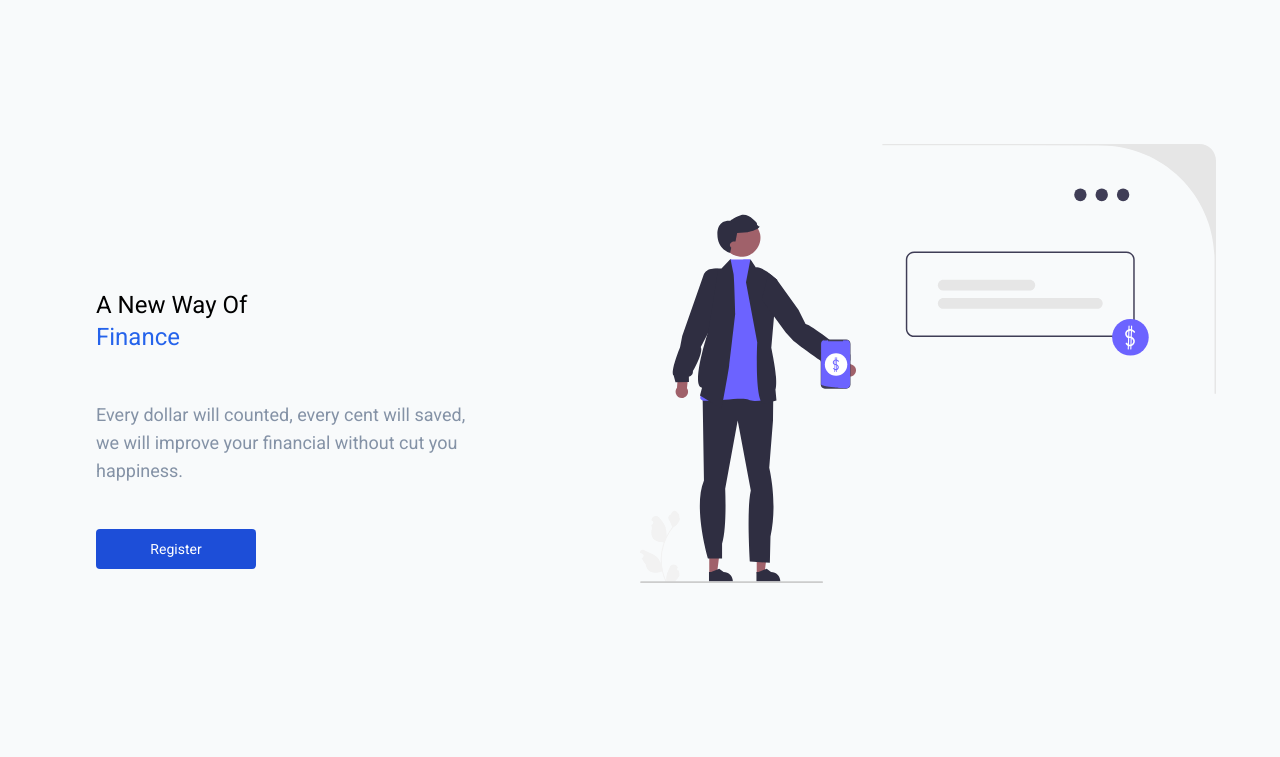
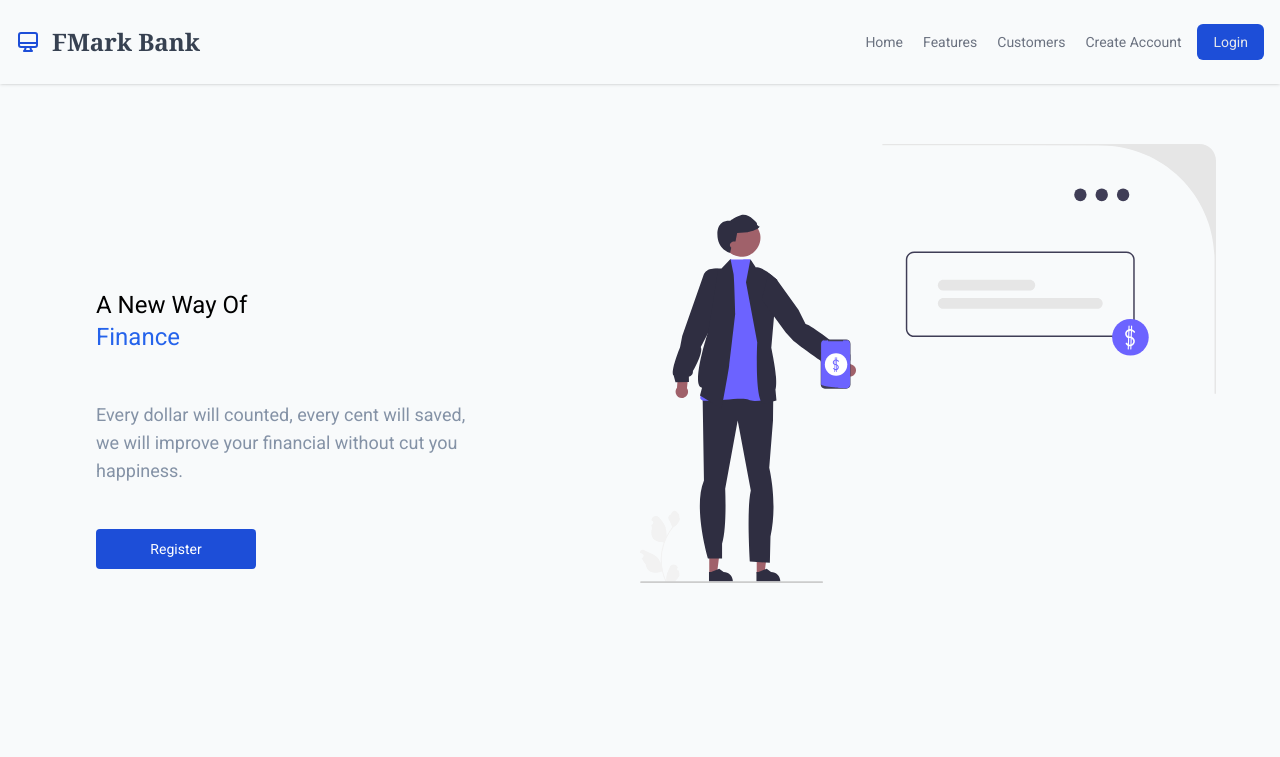
Before and after one commit to Marvel-Deone/Banking-app-angular, an Angular app: page /landing-page in a window 1280 px wide. Shown: the top 757 px of the page. Built offline with nearby package versions, Linux system fonts and the light colour scheme.

Commit message:
New update

```diff
--- a/src/app/app.component.html
+++ b/src/app/app.component.html
@@ -1,14 +1,13 @@
-<main class="flex flex-col h-screen bg-[#F8FAFB]" *ngIf="!user.IsLoggedIn()">
-    <ng-container *ngIf="isMenuVisible">
+<ng-container *ngIf="isMenuVisible">
+    <main class="flex flex-col h-screen bg-[#F8FAFB]">
         <app-menu></app-menu>
         <router-outlet></router-outlet>
         <app-footer></app-footer>
-    </ng-container>
-    <ng-container *ngIf="!isMenuVisible">
-        <router-outlet></router-outlet>
-    </ng-container>
-</main>
-
+    </main>
+</ng-container>
+<ng-container *ngIf="!isMenuVisible">
+    <router-outlet></router-outlet>
+</ng-container>
 <main class="lg:flex min-h-screen bg-[#F8FAFB] md:gap-32" *ngIf="user.IsLoggedIn()">
     <app-sidemenu></app-sidemenu>
     <router-outlet></router-outlet>
--- a/src/app/app.component.ts
+++ b/src/app/app.component.ts
@@ -24,8 +24,6 @@ export class AppComponent implements DoCheck {
       this.isMenuVisible = false;
     } else if (currentroute == '/sign-up') {
       this.isMenuVisible = false;
-    } else if (currentroute == '/landing-page') {
-      this.isMenuVisible = false;
     } else {
       this.isMenuVisible = true;
     }
```
